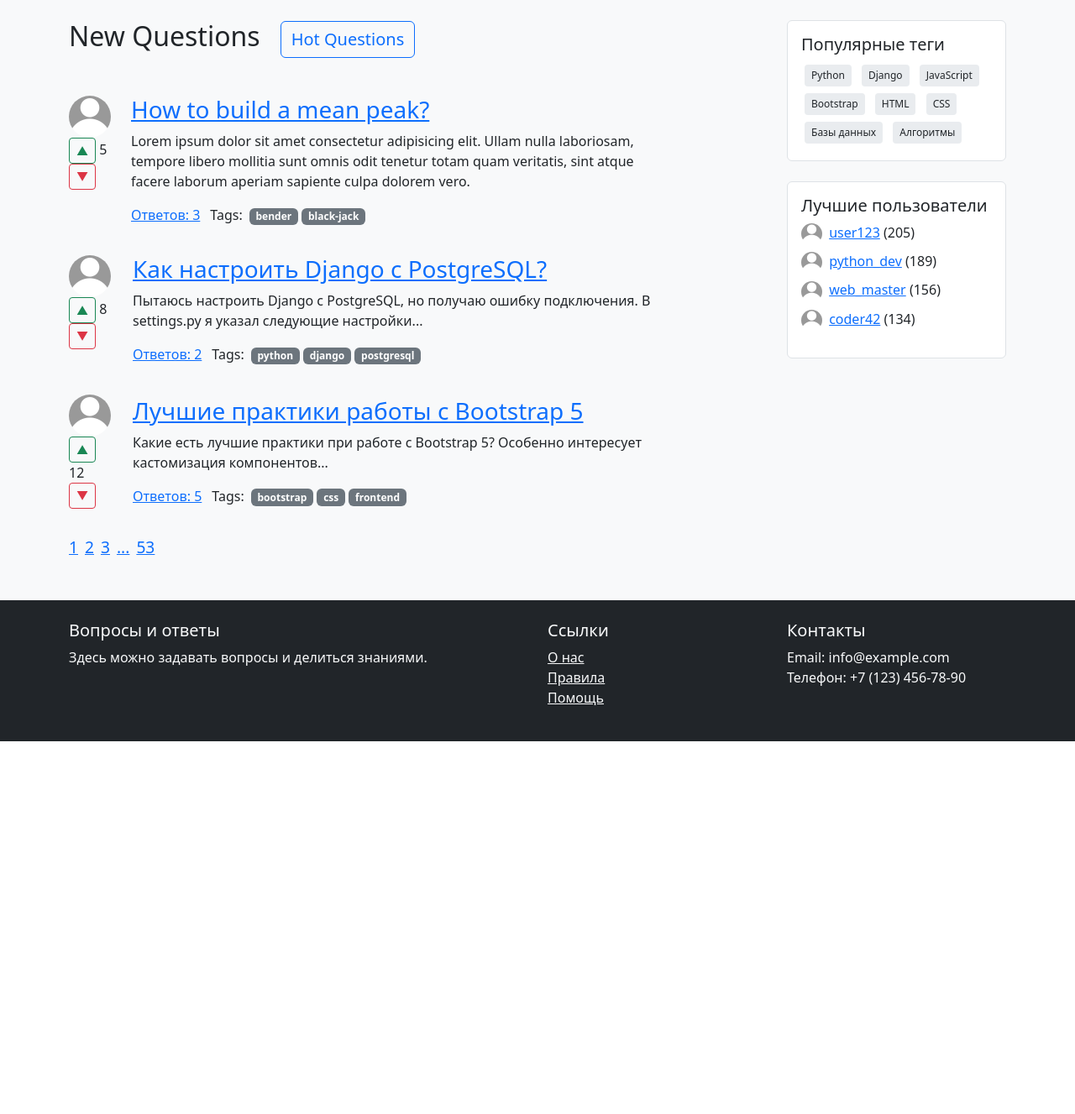
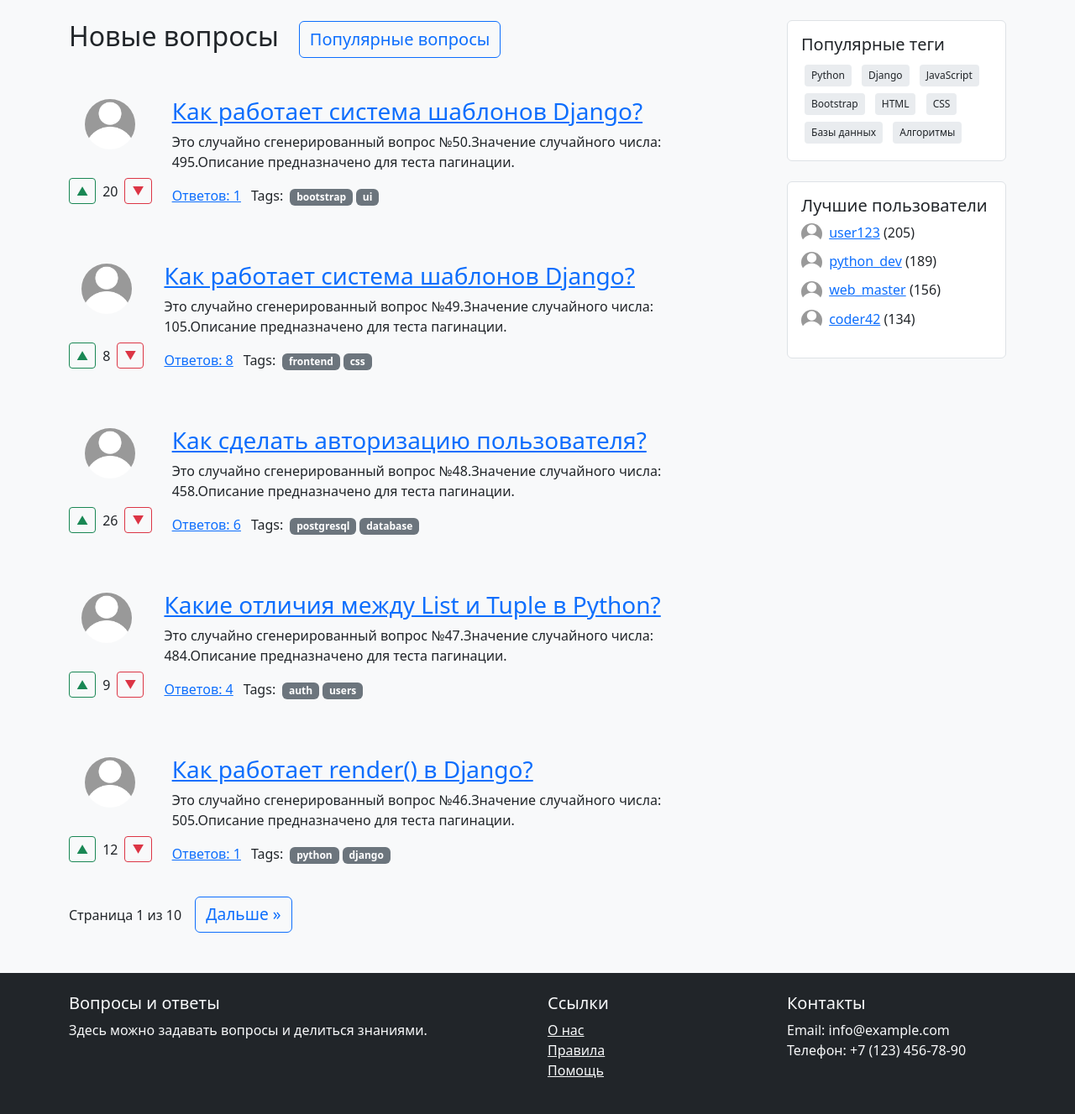
Before and after one commit to pricolmen/WEB_DZ, a Django app: page / in a window 1280 px wide. Shown: the part 56-1383 px from the top of the page at 84% size. Before the commit the page ends 939 px from the top, so only its background shows below. Run offline with Django 5.2, Linux system fonts and the light colour scheme; some libraries are stand-ins or nearby versions.

Commit message:
full DZ2 + pagination + sorting

```diff
--- a/django/questions/main/static/style.css
+++ b/django/questions/main/static/style.css
@@ -54,7 +54,7 @@ img {
     gap: 24px;
     align-items: center;
 
-    margin-bottom: 44px;
+    margin-bottom: 30px;
 }
 
 .questions__title a {
@@ -71,17 +71,19 @@ img {
 }
 
 .question__aside{
-    max-width: 52px;
+    max-width: fit-content;
     display: flex;
     flex-direction: column;
-
+    justify-content: space-around;
     align-self: flex-start;
+    align-items: center;
+    height: 160px;
 }
 
 
 .question__aside img {
-    width: 50px;
-    height: 50px;
+    width: 60px;
+    height: 60px;
     border-radius: 50%;
 }
 
--- a/django/questions/main/templates/index.html
+++ b/django/questions/main/templates/index.html
@@ -9,16 +9,26 @@
         <!-- Основная колонка -->
         <main class="col-lg-9">
             <div class="questions__title">
-                <h2>New Questions</h2>
-                <a href="#" class="btn btn-outline-primary">Hot Questions</a>
+                <h2>
+                    {% if current_sort == 'hot' %}
+                        Популярные вопросы
+                    {% else %}
+                        Новые вопросы
+                    {% endif %}
+                </h2>
+                {% if current_sort == 'new' %}
+                    <a href="?sort=hot{% if page_obj.number %}&page={{ page_obj.number }}{% endif %}" class="btn btn-outline-primary">Популярные вопросы</a>
+                {% else %}
+                    <a href="?sort=new{% if page_obj.number %}&page={{ page_obj.number }}{% endif %}" class="btn btn-outline-primary">Новые вопросы</a>
+                {% endif %}
             </div>
             <div class="questions__content">
                 <!-- Django цикл для генерации вопросов -->
-                {% for question in questions %}
+                {% for question in page_obj %}
                 <div class="question__root">
                     <div class="question__aside">
                         <img src="{% static 'components/user-profile-pic.webp' %}" alt="pic" class="question__image">
-                        <div class="question__votes">
+                        <div class="question__votes d-flex justify-content-center align-items-center gap-2">
                             <button class="btn btn-sm btn-outline-success">▲</button>
                             <span class="vote-count">{{ question.votes }}</span>
                             <button class="btn btn-sm btn-outline-danger">▼</button>
@@ -50,12 +60,17 @@
                 </div>
                 {% endfor %}
             </div>
-            <div class="pagination">
-                <a href="#" class="pagination__item">1</a>
-                <a href="#" class="pagination__item">2</a>
-                <a href="#" class="pagination__item">3</a>
-                <a href="#" class="pagination__item">...</a>
-                <a href="#" class="pagination__item">53</a>
+            <!--Пагинация-->
+            <div class="pagination mt-4 d-flex align-items-center gap-3">
+                {% if page_obj.has_previous %}
+                    <a href="?page={{ page_obj.previous_page_number }}" class="btn btn-outline-primary">« Назад</a>
+                {% endif %}
+
+                <span class="">Страница {{ page_obj.number }} из {{ page_obj.paginator.num_pages }}</span>
+
+                {% if page_obj.has_next %}
+                    <a href="?page={{ page_obj.next_page_number }}" class="btn btn-outline-primary">Дальше »</a>
+                {% endif %}
             </div>
         </main>
 
--- a/django/questions/main/templates/question.html
+++ b/django/questions/main/templates/question.html
@@ -11,7 +11,7 @@
             <div class="question__root mb-4">
                 <div class="question__aside">
                     <img src="{% static 'components/user-profile-pic.webp' %}" alt="pic" class="question__image">
-                    <div class="question__votes">
+                    <div class="question__votes d-flex justify-content-center align-items-center gap-2">
                         <button class="btn btn-sm btn-outline-success">▲</button>
                         <span class="vote-count">{{ question.votes }}</span>
                         <button class="btn btn-sm btn-outline-danger">▼</button>
--- a/django/questions/main/views.py
+++ b/django/questions/main/views.py
@@ -3,94 +3,105 @@ from django.contrib.auth import login, authenticate, logout
 from django.contrib.auth.forms import UserCreationForm, AuthenticationForm
 from django.contrib.auth.decorators import login_required
 from django.contrib import messages
+from django.core.paginator import Paginator
+import random
+
+
+# Глобальная переменная для хранения вопросов
+GLOBAL_QUESTIONS = []
+
+def generate_random_questions(n = 100):
+    #Генерация случйных вопросов
+    titles = [
+        "Как работает Django ORM?",
+        "Почему Python считается интерпретируемым языком?",
+        "Что такое middleware в Django?",
+        "Как работает система шаблонов Django?",
+        "Какие отличия между List и Tuple в Python?",
+        "Как сделать авторизацию пользователя?",
+        "Как подключить Bootstrap к Django?",
+        "Что такое контекст шаблона?",
+        "Как работает render() в Django?",
+        "Как добавить статику в Django проект?"
+    ]
+
+    tags_pool = [
+        ["python", "django"],
+        ["frontend", "css"],
+        ["postgresql", "database"],
+        ["bootstrap", "ui"],
+        ["auth", "users"],
+    ]
+
+    questions = []
+    for i in range(1, n + 1):
+        questions.append({
+            "id" : i,
+            "title" : random.choice(titles),
+            "description" : f"Это случайно сгенерированный вопрос №{i}."
+                            f"Значение случайного числа: {random.randint(1, 999)}."
+                            f"Описание предназначено для теста пагинации.",
+            "votes" : random.randint(1,30),
+            "answers_count" : random.randint(1,8),
+            "tags" : random.choice(tags_pool),
+            "author_avatar" : "components/user-profile-pic.webp",
+            "created_at": f"{random.randint(20, 50)} с.",
+            "answers" : []
+
+        })
+    return questions
 
 def index(request):
-    questions = [
-        {
-            'id': 1,
-            'title': 'How to build a mean peak?',
-            'description': 'Lorem ipsum dolor sit amet consectetur adipisicing elit. Ullam nulla laboriosam, tempore libero mollitia sunt omnis odit tenetur totam quam veritatis, sint atque facere laborum aperiam sapiente culpa dolorem vero.',
-            'votes': 5,
-            'answers_count': 3,
-            'tags': ['bender', 'black-jack'],
-            'author_avatar': 'components/user-profile-pic.webp'
-        },
-        {
-            'id': 2,
-            'title': 'Как настроить Django с PostgreSQL?',
-            'description': 'Пытаюсь настроить Django с PostgreSQL, но получаю ошибку подключения. В settings.py я указал следующие настройки...',
-            'votes': 8,
-            'answers_count': 2,
-            'tags': ['python', 'django', 'postgresql'],
-            'author_avatar': 'components/user-profile-pic.webp'
-        },
-        {
-            'id': 3,
-            'title': 'Лучшие практики работы с Bootstrap 5',
-            'description': 'Какие есть лучшие практики при работе с Bootstrap 5? Особенно интересует кастомизация компонентов...',
-            'votes': 12,
-            'answers_count': 5,
-            'tags': ['bootstrap', 'css', 'frontend'],
-            'author_avatar': 'components/user-profile-pic.webp'
-        }
-    ]
+    global GLOBAL_QUESTIONS
+
+    #Генерация 50 слуачных вопросов
+    if not GLOBAL_QUESTIONS:
+        GLOBAL_QUESTIONS = generate_random_questions(50)
+
+    sort_type = request.GET.get('sort', 'new')
+
+    if sort_type == 'hot':
+        questions_to_show = sorted(GLOBAL_QUESTIONS, key=lambda x: x["votes"], reverse=True)
+    else:
+        questions_to_show = sorted(GLOBAL_QUESTIONS, key=lambda x: x["id"], reverse=True)
+
+    paginator = Paginator(questions_to_show, 5)
+    page_number = request.GET.get('page', 1)
+    page_obj = paginator.get_page(page_number)
 
     context = {
-        'questions': questions
+        'page_obj' : page_obj,
+        'current_sort': sort_type,  # передаем текущий тип сортировки в шаблон
     }
 
     return render(request, "index.html", context)
 
 
 def question_detail(request, question_id):  # ← исправлено: question_id
-    questions_data = {
-        1: {
-            'title': 'How to build a mean peak?',
-            'description': 'Lorem ipsum dolor sit amet consectetur adipisicing elit. Ullam nulla laboriosam, tempore libero mollitia sunt omnis odit tenetur totam quam veritatis, sint atque facere laborum aperiam sapiente culpa dolorem vero.',
-            'votes': 5,
-            'answers_count': 3,
-            'tags': ['bender', 'black-jack'],
-            'author_avatar': 'components/user-profile-pic.webp'
-        },
-        2: {
-            'title': 'Как настроить Django с PostgreSQL?',
-            'description': 'Пытаюсь настроить Django с PostgreSQL, но получаю ошибку подключения. В settings.py я указал следующие настройки...',
-            'votes': 8,
-            'answers_count': 2,
-            'tags': ['python', 'django', 'postgresql'],
-            'author_avatar': 'components/user-profile-pic.webp'
-        },
-        3: {
-            'title': 'Лучшие практики работы с Bootstrap 5',
-            'description': 'Какие есть лучшие практики при работе с Bootstrap 5? Особенно интересует кастомизация компонентов...',
-            'votes': 12,
-            'answers_count': 5,
-            'tags': ['bootstrap', 'css', 'frontend'],
-            'author_avatar': 'components/user-profile-pic.webp'
+
+    global GLOBAL_QUESTIONS
+    # генерируем такой же набор, как в index()
+    questions = generate_random_questions(40)
+
+    # пытаемся найти вопрос по id
+    question = None
+    for i in GLOBAL_QUESTIONS:
+        if i["id"] == question_id:
+            question = i
+            break
+
+    if not question:
+        question = {
+            "id": question_id,
+            "title": f"Вопрос #{question_id}",
+            "description": "Такого вопроса нет, но вы можете его создать!",
+            "votes": 0,
+            "answers_count": 0,
+            "tags": ["general"],
+            "author_avatar": "components/user-profile-pic.webp",
+            "created_at": "только что",
+            'answers' : []
         }
-    }
-
-    if question_id in questions_data:
-        question_data = questions_data[question_id]
-    else:
-        question_data = {
-            'title': f'Вопрос #{question_id}',
-            'description': 'Этот вопрос еще не имеет описания. Будьте первым, кто добавит подробности!',
-            'votes': 0,
-            'answers_count': 0,
-            'tags': ['general'],
-        }
-
-    question = {
-        'id': question_id,
-        'title': question_data['title'],
-        'description': question_data['description'],
-        'votes': question_data['votes'],
-        'answers_count': question_data['answers_count'],
-        'tags': question_data['tags'],
-        'author_avatar': 'components/user-profile-pic.webp',
-        'created_at': '2 часа назад'
-    }
 
     context = {
         'question' : question
```
